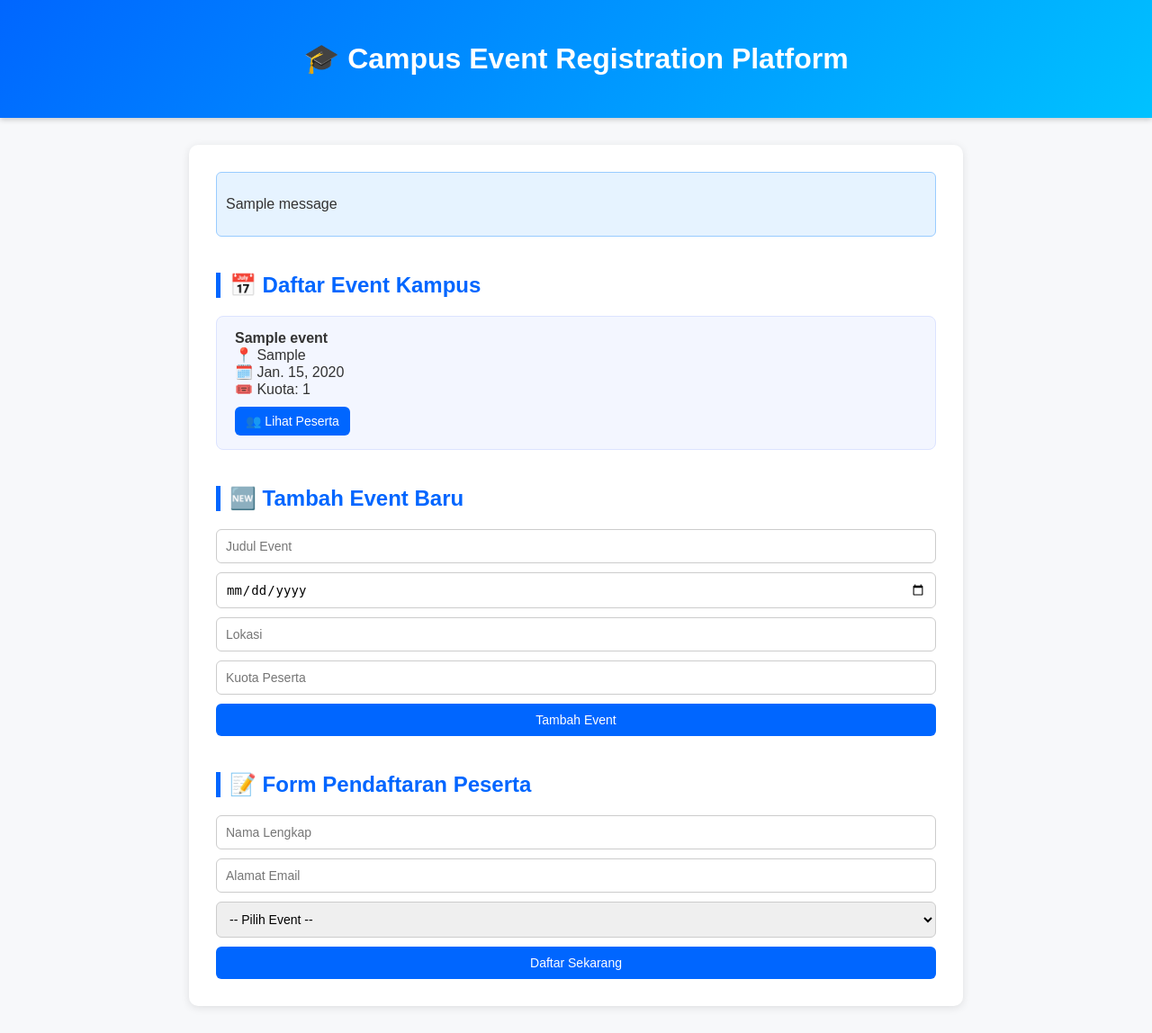
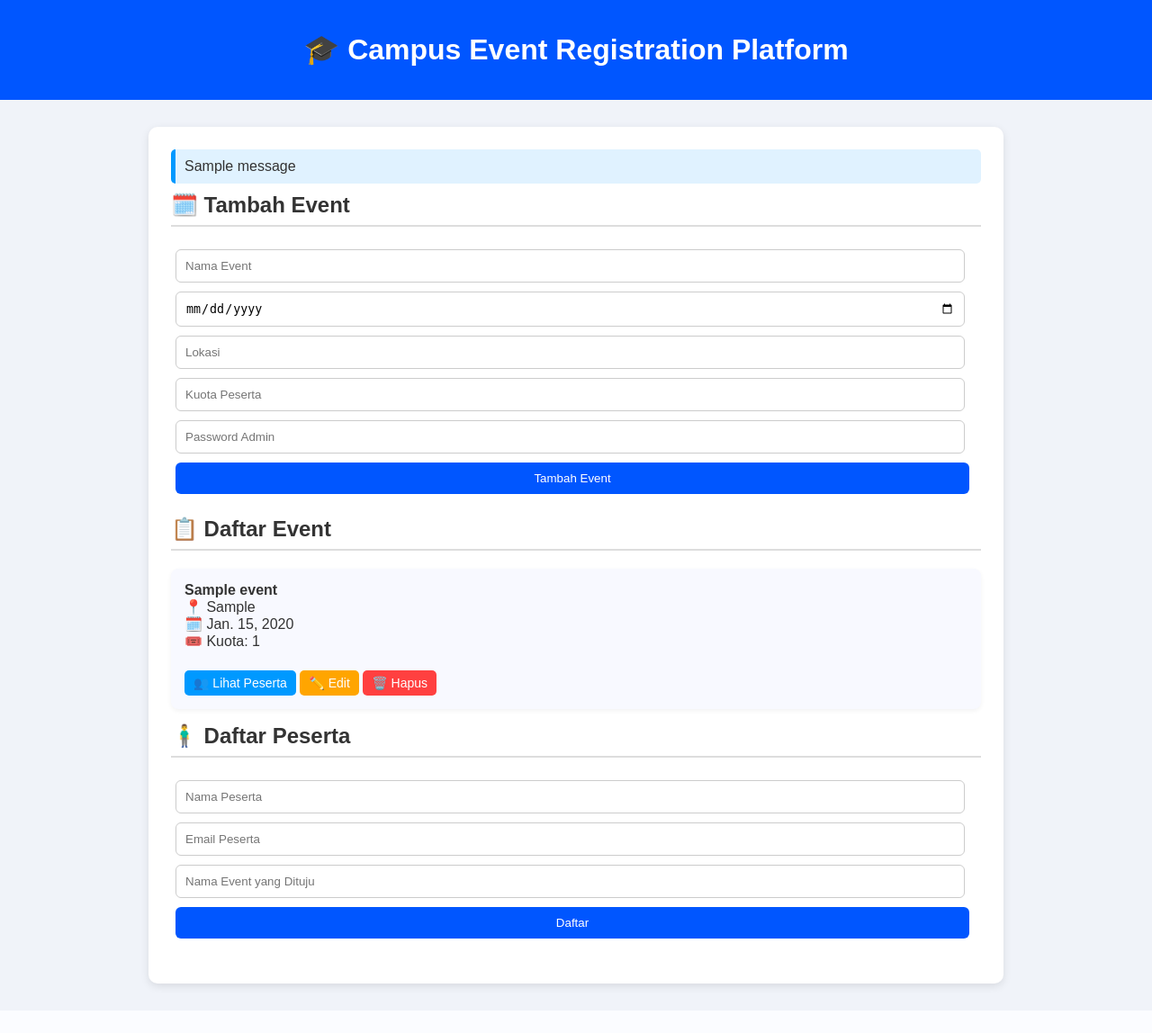
Before and after one commit to hendra123004/Campus-Event-Registration-Platform, a Django app: page / in a window 1280 px wide. Shown: the whole page at 90% size. After the commit the page ends 1103 px from the top, so only its background shows below. Run offline with Django 5.2, Linux system fonts and the light colour scheme; tables that the repository leaves empty hold one stand-in row (values such as "Sample post"); one stand-in notice (Sample message) is shown.

Commit message:
menambahkan fitur update dan delete

```diff
--- a/events/templates/index.html
+++ b/events/templates/index.html
@@ -2,157 +2,72 @@
 <html lang="id">
 <head>
   <meta charset="UTF-8">
-  <title>Campus Event Registration</title>
+  <title>Campus Event Registration Platform</title>
   <style>
-    body {
-      font-family: "Poppins", Arial, sans-serif;
-      background-color: #f7f8fa;
-      margin: 0;
-      padding: 0;
-      color: #333;
-    }
-    header {
-      background: linear-gradient(135deg, #0066ff, #00c2ff);
-      color: white;
-      text-align: center;
-      padding: 25px 10px;
-      box-shadow: 0 2px 6px rgba(0,0,0,0.2);
-    }
-    main {
-      max-width: 800px;
-      margin: 30px auto;
-      background: #fff;
-      border-radius: 10px;
-      padding: 30px;
-      box-shadow: 0 2px 10px rgba(0,0,0,0.1);
-    }
-    h2 {
-      color: #0066ff;
-      border-left: 5px solid #0066ff;
-      padding-left: 10px;
-      margin-top: 40px;
-    }
-    .event-list {
-      list-style: none;
-      padding: 0;
-    }
-    .event-item {
-      background: #f3f6ff;
-      border: 1px solid #dce3ff;
-      border-radius: 8px;
-      margin-bottom: 15px;
-      padding: 15px 20px;
-    }
-    .btn {
-      display: inline-block;
-      background-color: #0066ff;
-      color: white;
-      border: none;
-      border-radius: 6px;
-      padding: 8px 12px;
-      font-size: 14px;
-      cursor: pointer;
-      text-decoration: none;
-      margin-top: 10px;
-      transition: background-color 0.3s;
-    }
-    .btn:hover {
-      background-color: #004bcc;
-    }
-    form {
-      margin-top: 20px;
-      display: flex;
-      flex-direction: column;
-      gap: 10px;
-    }
-    input, select, button {
-      padding: 10px;
-      border-radius: 6px;
-      border: 1px solid #ccc;
-      font-size: 14px;
-    }
-    button {
-      background-color: #0066ff;
-      color: white;
-      border: none;
-      cursor: pointer;
-    }
-    button:hover {
-      background-color: #004bcc;
-    }
-    .message {
-      background: #e6f3ff;
-      border: 1px solid #99ccff;
-      padding: 10px;
-      border-radius: 6px;
-      margin-bottom: 20px;
-    }
+    body {font-family:Poppins,Arial,sans-serif;background:#f0f3f9;margin:0;padding:0;color:#333;}
+    header {background:#0056ff;color:white;padding:15px;text-align:center;}
+    main {width:90%;max-width:900px;margin:30px auto;background:white;border-radius:10px;padding:25px;box-shadow:0 3px 10px rgba(0,0,0,0.1);}
+    h2 {border-bottom:2px solid #ddd;padding-bottom:8px;margin-top:0;}
+    form {margin-bottom:20px;}
+    input,button {padding:10px;margin:5px;width:95%;border:1px solid #ccc;border-radius:6px;}
+    button {background:#0056ff;color:white;border:none;width:98%;cursor:pointer;}
+    button:hover {background:#003bb3;}
+    .event-list {list-style:none;padding:0;}
+    .event-item {background:#f8f9ff;margin:10px 0;padding:15px;border-radius:8px;box-shadow:0 2px 5px rgba(0,0,0,0.05);}
+    .btn {display:inline-block;padding:6px 10px;border-radius:5px;text-decoration:none;color:white;font-size:14px;margin-top:5px;}
+    .btn:hover {opacity:0.8;}
+    .btn-view {background:#0099ff;}
+    .btn-edit {background:#ffa500;}
+    .btn-delete {background:#ff4040;}
+    .message {background:#e0f2ff;border-left:5px solid #0099ff;padding:10px;margin-bottom:10px;border-radius:5px;}
   </style>
 </head>
 <body>
-
 <header>
   <h1>🎓 Campus Event Registration Platform</h1>
 </header>
 
 <main>
-  {% if messages %}
-    <div class="message">
   {% for message in messages %}
-        <p>{{ message }}</p>
+    <div class="message">{{ message }}</div>
   {% endfor %}
-    </div>
-  {% endif %}
 
-  <section>
-    <h2>📅 Daftar Event Kampus</h2>
+  <h2>🗓️ Tambah Event</h2>
+  <form method="post">
+    {% csrf_token %}
+    <input type="text" name="title" placeholder="Nama Event" required><br>
+    <input type="date" name="date" required><br>
+    <input type="text" name="location" placeholder="Lokasi" required><br>
+    <input type="number" name="quota" placeholder="Kuota Peserta" required><br>
+    <input type="password" name="admin_pass" placeholder="Password Admin" required><br>
+    <button type="submit" name="add_event">Tambah Event</button>
+  </form>
+
+  <h2>📋 Daftar Event</h2>
   <ul class="event-list">
     {% for e in events %}
       <li class="event-item">
         <b>{{ e.title }}</b><br>
         📍 {{ e.location }}<br>
         🗓️ {{ e.date }}<br>
-          🎟️ Kuota: {{ e.quota }}<br>
-          <a class="btn" href="/participants/{{ e.id }}/">👥 Lihat Peserta</a>
+        🎟️ Kuota: {{ e.quota }}<br><br>
+        <a href="/participants/{{ e.id }}/" class="btn btn-view">👥 Lihat Peserta</a>
+        <a href="/edit/{{ e.id }}/" class="btn btn-edit">✏️ Edit</a>
+        <a href="/delete/{{ e.id }}/" class="btn btn-delete">🗑️ Hapus</a>
       </li>
     {% empty %}
-        <li>Belum ada event.</li>
+      <li>Tidak ada event.</li>
     {% endfor %}
   </ul>
-  </section>
 
-  <section>
-    <h2>🆕 Tambah Event Baru</h2>
-    <form method="post">
-      {% csrf_token %}
-      <input type="hidden" name="add_event" value="1">
-      <input type="text" name="title" placeholder="Judul Event" required>
-      <input type="date" name="date" required>
-      <input type="text" name="location" placeholder="Lokasi" required>
-      <input type="number" name="quota" placeholder="Kuota Peserta" required>
-      <button type="submit">Tambah Event</button>
-    </form>
-  </section>
-
-  <section>
-    <h2>📝 Form Pendaftaran Peserta</h2>
+  <h2>🧍‍♂️ Daftar Peserta</h2>
   <form method="post" action="/register/">
     {% csrf_token %}
-      <input type="hidden" name="register_participant" value="1">
-      <input type="text" name="name" placeholder="Nama Lengkap" required>
-      <input type="email" name="email" placeholder="Alamat Email" required>
-
-      <select name="event_name" required>
-        <option value="">-- Pilih Event --</option>
-        {% for e in events %}
-          <option value="{{ e.title }}">{{ e.title }}</option>
-        {% endfor %}
-      </select>
-
-      <button type="submit">Daftar Sekarang</button>
+    <input type="text" name="name" placeholder="Nama Peserta" required><br>
+    <input type="email" name="email" placeholder="Email Peserta" required><br>
+    <input type="text" name="event_name" placeholder="Nama Event yang Dituju" required><br>
+    <button type="submit" name="register_participant">Daftar</button>
   </form>
-  </section>
 </main>
-
 </body>
 </html>
--- a/events/urls.py
+++ b/events/urls.py
@@ -5,5 +5,7 @@ urlpatterns = [
     path('', views.index, name='index'),
     path('register/', views.register, name='register'),
     path('participants/', views.participants, name='participants'),
-    path('participants/<int:event_id>/', views.participants, name='participants_by_event'),  # <— ini penting
+    path('participants/<int:event_id>/', views.participants, name='participants_by_event'),
+    path('edit/<int:event_id>/', views.edit_event, name='edit_event'),
+    path('delete/<int:event_id>/', views.delete_event, name='delete_event'),
 ]
--- a/events/views.py
+++ b/events/views.py
@@ -1,54 +1,83 @@
-from django.shortcuts import render, redirect
+from django.shortcuts import render, redirect, get_object_or_404
 from django.contrib import messages
 from .models import Event, Participant
 
+# Password admin sederhana
+ADMIN_PASSWORD = "admin123"  # bisa kamu ubah
+
+# === Halaman Utama (Tampilkan dan Tambah Event) ===
 def index(request):
     events = Event.objects.all()
 
-    # Tambah event
+    # Tambah Event
     if request.method == 'POST' and 'add_event' in request.POST:
+        if request.POST.get('admin_pass') != ADMIN_PASSWORD:
+            messages.error(request, "❌ Password admin salah.")
+            return redirect('/')
         title = request.POST['title']
         date = request.POST['date']
         location = request.POST['location']
         quota = request.POST['quota']
         Event.objects.create(title=title, date=date, location=location, quota=quota)
-        messages.success(request, f"Event '{title}' berhasil ditambahkan!")
+        messages.success(request, f"✅ Event '{title}' berhasil ditambahkan!")
         return redirect('/')
 
     return render(request, 'index.html', {'events': events})
 
 
+# === Pendaftaran Peserta ===
 def register(request):
     if request.method == 'POST' and 'register_participant' in request.POST:
         name = request.POST['name']
         email = request.POST['email']
         event_name = request.POST['event_name']
-
         try:
             event = Event.objects.get(title=event_name)
         except Event.DoesNotExist:
-            messages.error(request, f"Event '{event_name}' tidak ditemukan.")
+            messages.error(request, f"❌ Event '{event_name}' tidak ditemukan.")
             return redirect('/')
-
         Participant.objects.create(name=name, email=email, event=event)
-        messages.success(request, f"Pendaftaran berhasil untuk event '{event.title}'!")
+        messages.success(request, f"✅ Pendaftaran '{name}' ke event '{event.title}' berhasil!")
         return redirect('/')
 
 
+# === Lihat Semua Peserta ===
 def participants(request, event_id=None):
     if event_id:
         participants = Participant.objects.filter(event_id=event_id)
-        try:
-            event = Event.objects.get(id=event_id)
-            title = f"Peserta untuk Event: {event.title}"
-        except Event.DoesNotExist:
-            title = "Event tidak ditemukan"
-            participants = []
+        event = Event.objects.get(id=event_id)
+        title = f"Peserta Event: {event.title}"
     else:
         participants = Participant.objects.select_related('event').all()
         title = "Daftar Semua Peserta"
+    return render(request, 'participants.html', {'participants': participants, 'title': title})
 
-    return render(request, 'participants.html', {
-        'participants': participants,
-        'title': title
-    })
+
+# === Edit Event ===
+def edit_event(request, event_id):
+    event = get_object_or_404(Event, id=event_id)
+    if request.method == 'POST':
+        if request.POST.get('admin_pass') != ADMIN_PASSWORD:
+            messages.error(request, "❌ Password admin salah.")
+            return redirect('/')
+        event.title = request.POST['title']
+        event.date = request.POST['date']
+        event.location = request.POST['location']
+        event.quota = request.POST['quota']
+        event.save()
+        messages.success(request, f"✅ Event '{event.title}' berhasil diperbarui!")
+        return redirect('/')
+    return render(request, 'edit_event.html', {'event': event})
+
+
+# === Hapus Event ===
+def delete_event(request, event_id):
+    event = get_object_or_404(Event, id=event_id)
+    if request.method == 'POST':
+        if request.POST.get('admin_pass') != ADMIN_PASSWORD:
+            messages.error(request, "❌ Password admin salah.")
+            return redirect('/')
+        event.delete()
+        messages.success(request, f"🗑️ Event '{event.title}' berhasil dihapus!")
+        return redirect('/')
+    return render(request, 'delete_event.html', {'event': event})
```
Also changed, not shown: events/templates/delete_event.html (added, +26 -0 lines), events/templates/edit_event.html (added, +29 -0 lines), db.sqlite3. Lines whose indentation alone changed are shown as unchanged.
